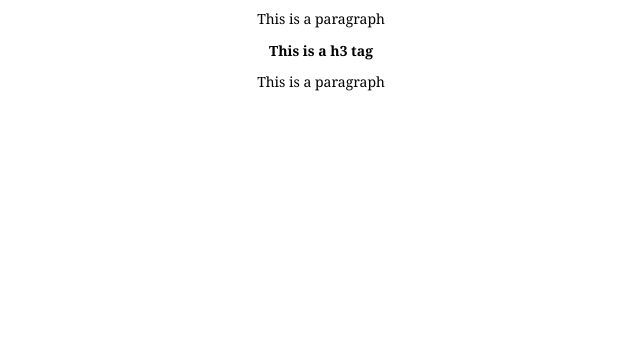
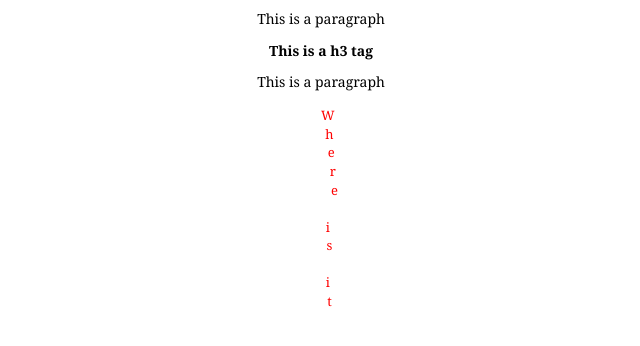
Before and after one commit to dstlmike/dstlmike.github.io, a Jekyll site: the page built from font.md, in a window 1280 px wide. Shown: the part 124-470 px from the top of the page, without its empty margins (319-959 px from the left). Built offline with Jekyll 4.4.1, drawn with Linux system fonts in a browser that asks for light colours.

Commit message:
Update font.html

```diff
--- a/_layouts/font.html
+++ b/_layouts/font.html
@@ -30,7 +30,7 @@
         line-height: 20px;
       }
       blockquote {
-        color: red;
+        color: blue;
         font-family: Georgia, Times, "Times New Roman", serif;
         font-size: 21px;
         font-style: normal;
@@ -39,7 +39,7 @@
         line-height: 60px;
       }
       pre {
-        color: green;
+        color: red;
         font-family: Georgia, Times, "Times New Roman", serif;
         font-size: 13px;
         font-style: normal;
@@ -56,5 +56,18 @@
   <p>This is a paragraph</p>
   <h3>This is a h3 tag</h3>
   <p>This is a paragraph</p>
+  <pre>
+    W
+     h
+      e
+       r
+        e
+
+    i
+     s
+
+    i
+     t
+  </pre>
 </body>
 </html>
```
